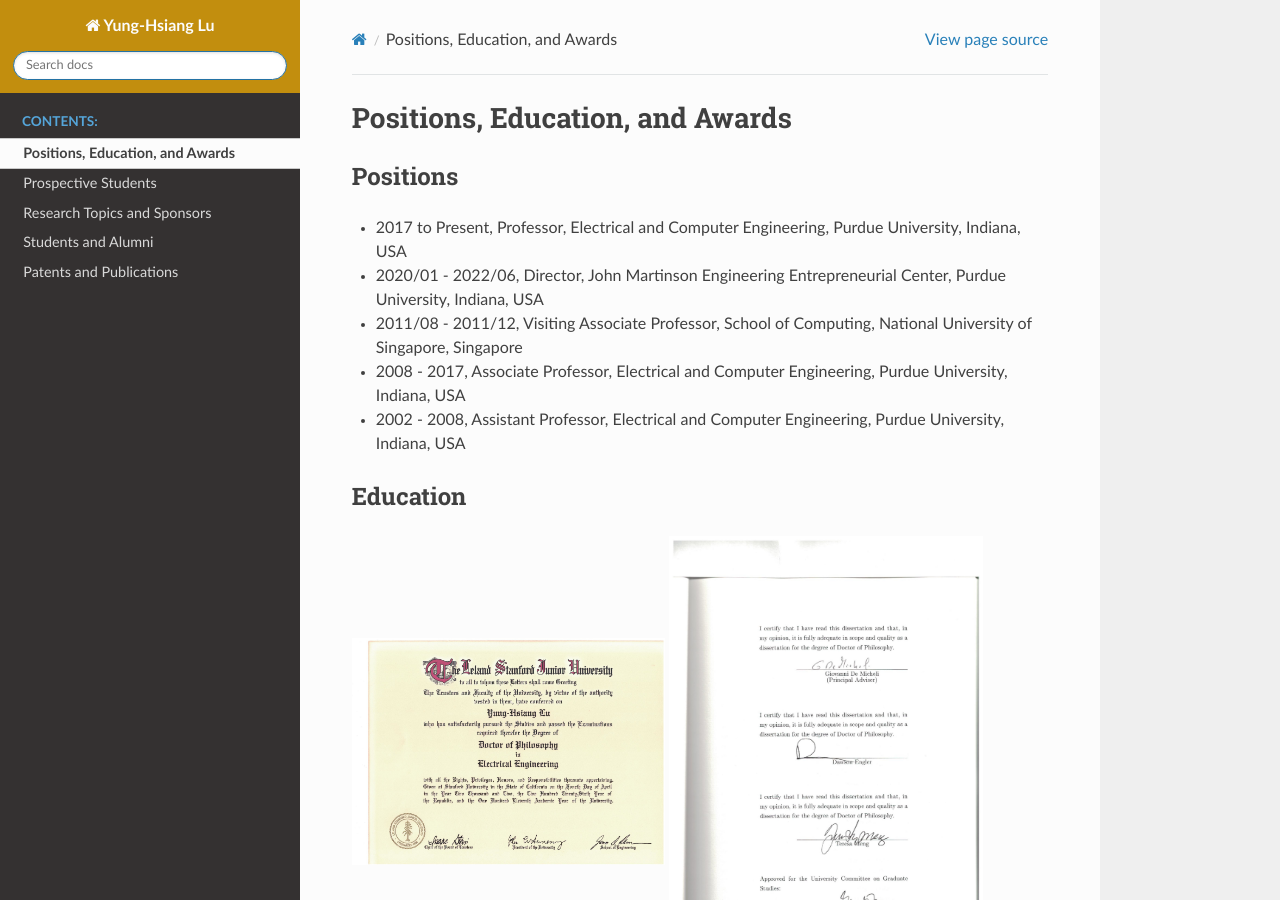
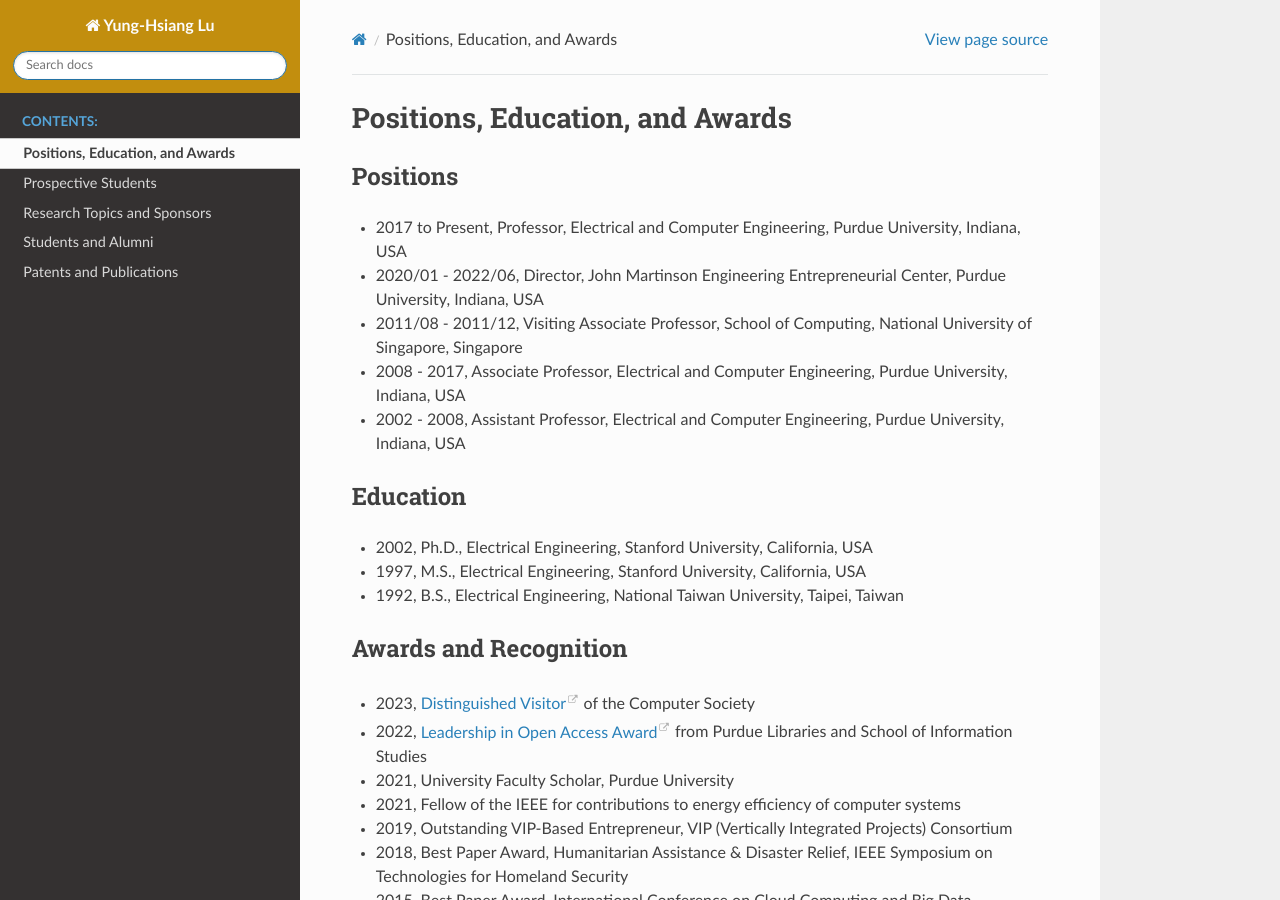
Before and after one commit to luyunghsiang/yhluweb, a Sphinx documentation site: the page built from source/education.rst, in a window 1280 px wide and 900 px high. Built offline with Sphinx 7.4.7 and the Read the Docs theme 3.1.0, drawn with Linux system fonts in a browser that asks for light colours; pages that are not in the unit, such as notebooks, are missing from menus.

Commit message:
delete images

```diff
--- a/source/education.rst
+++ b/source/education.rst
@@ -22,13 +22,6 @@
 Education
 ---------
 
-|StanfordPhD| |ThesisSignature|
-
-.. |StanfordPhD| image:: https://raw.githubusercontent.com/luyunghsiang/yhluweb/refs/heads/master/images/StanfordPhD.jpg
-   :width: 45%
-
-.. |ThesisSignature| image:: https://raw.githubusercontent.com/luyunghsiang/yhluweb/refs/heads/master/images/ThesisSignatures.jpg
-   :width: 45%
 
 - 2002, Ph.D.,  Electrical Engineering, Stanford University, California, USA
 
@@ -42,22 +35,6 @@
 Awards and Recognition
 -----------------------------------
 
-|IEEEfellow| |ACMDistinguished|
-
-|DistinguishedVisitor| |universityscholar|
-
-
-.. |ACMDistinguished| image:: https://raw.githubusercontent.com/luyunghsiang/yhluweb/refs/heads/master/images/acmdistinguishedscientist.png
-   :width: 45%
-
-.. |IEEEfellow| image:: https://raw.githubusercontent.com/luyunghsiang/yhluweb/refs/heads/master/images/IEEEFellowCertificate.jpg
-   :width: 45%
-
-.. |DistinguishedVisitor| image:: https://raw.githubusercontent.com/luyunghsiang/yhluweb/refs/heads/master/images/distinguishedvisitor.png
-   :width: 45%
-
-.. |universityscholar| image:: https://raw.githubusercontent.com/luyunghsiang/yhluweb/refs/heads/master/images/universityscholar.jpg
-   :width: 45%
 
 - 2023, `Distinguished Visitor <https://www.computer.org/distinguished-visitors-program>`_  of the Computer Society
 
```
